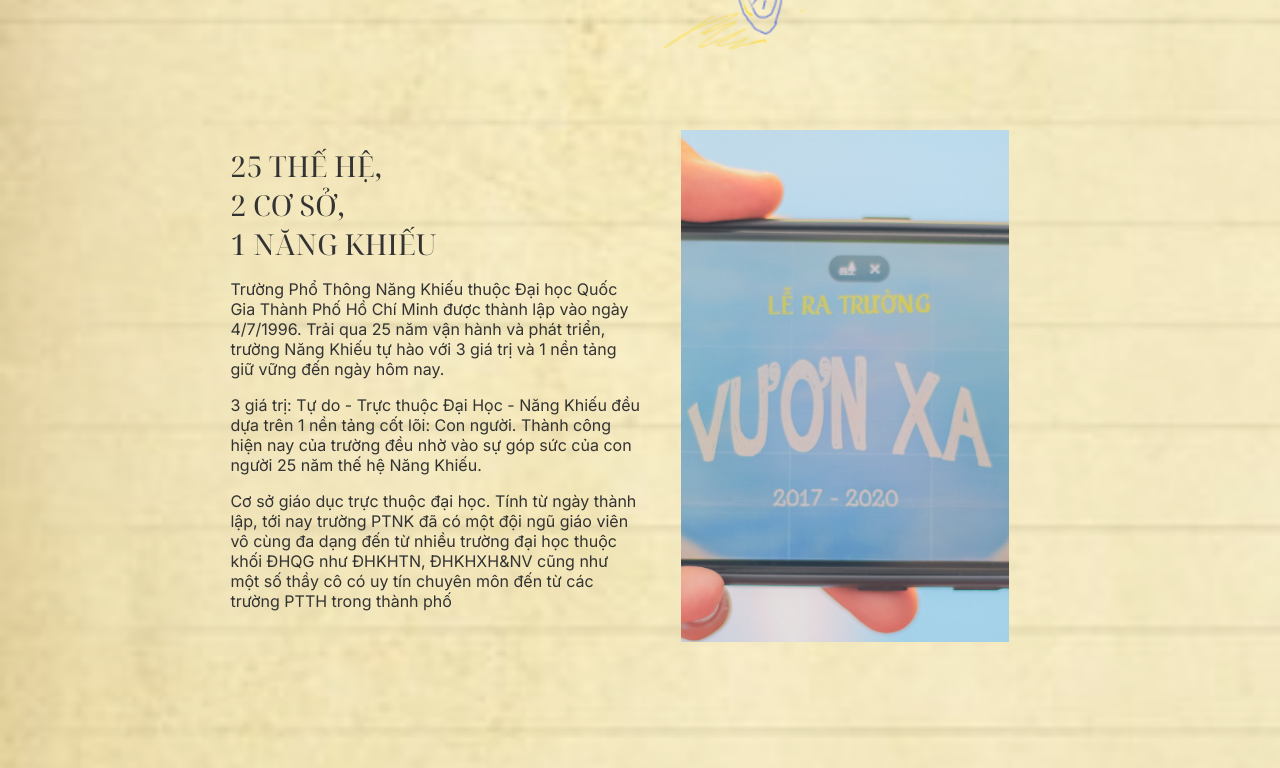
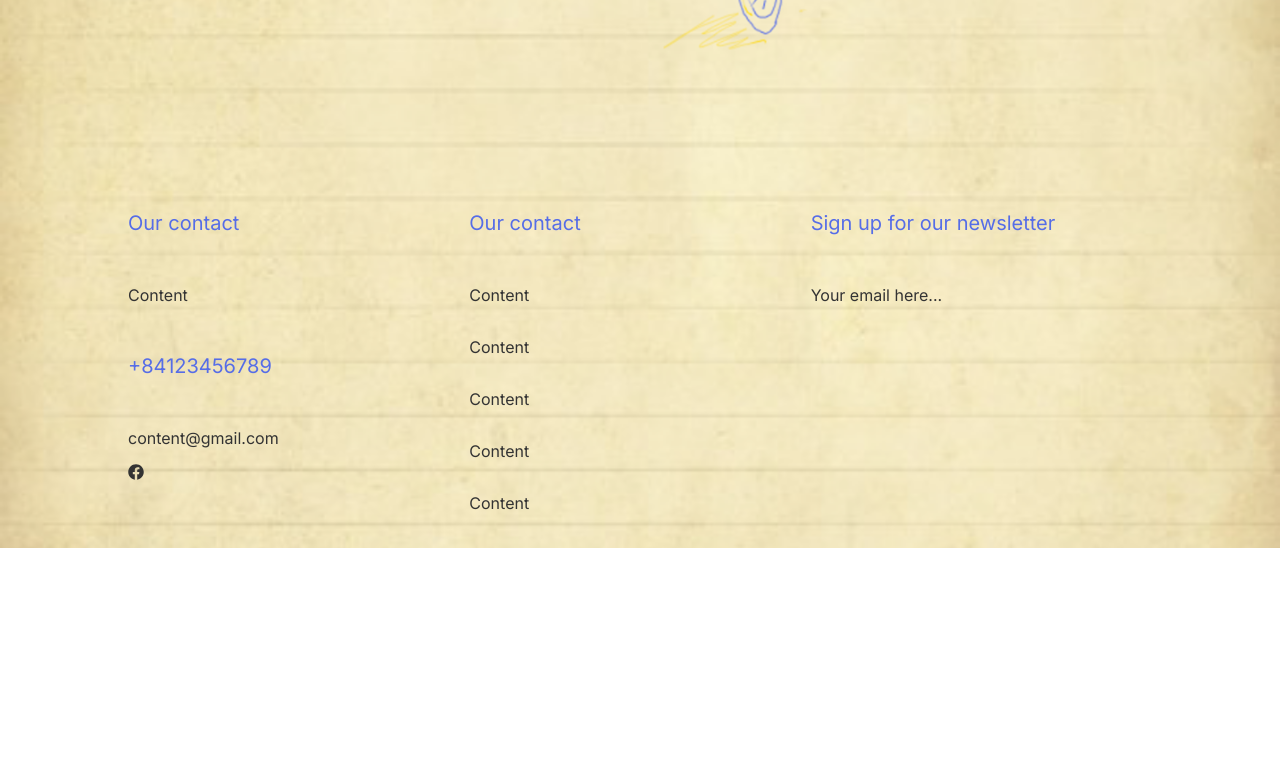
Before and after one commit to TienDucHo/nk-yearbook, a Next.js app: page /about in a window 1280 px wide. Shown: the part 760-1528 px from the top of the page. After the commit the page ends 1308 px from the top, so only its background shows below. Built offline with nearby package versions, Linux system fonts and the light colour scheme.

Commit message:
Disable About

```diff
--- a/pages/about/index.js
+++ b/pages/about/index.js
@@ -34,11 +34,11 @@ const About = ({}) => {
           </span>
         </div>
       </div>
-      <div className={aboutStyles.content}>
+      {/* <div className={aboutStyles.content}>
         <AboutSection data={data[0]}></AboutSection>
         <AboutSection data={data[1]} right={true}></AboutSection>
         <AboutSection data={data[2]}></AboutSection>
-      </div>
+      </div> */}
     </div>
   );
 };
```
